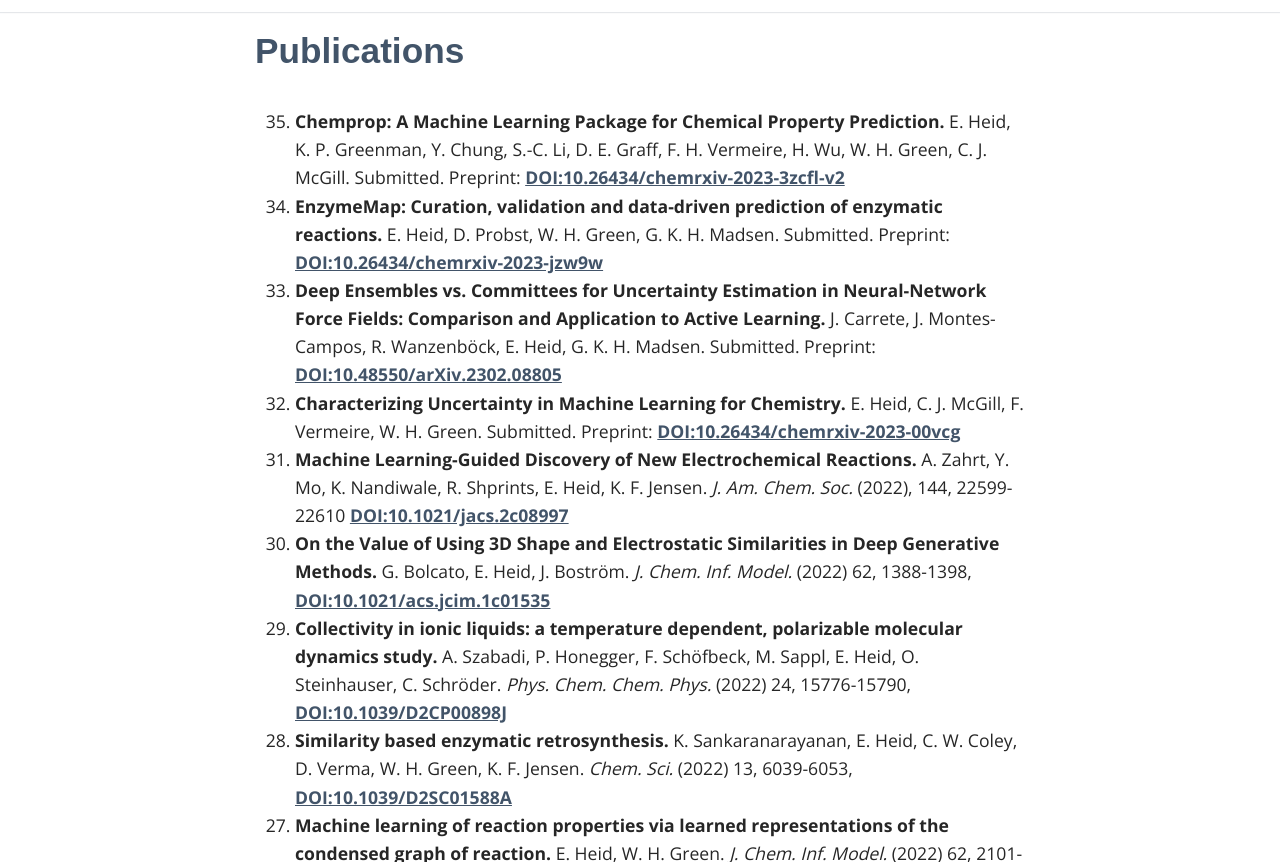
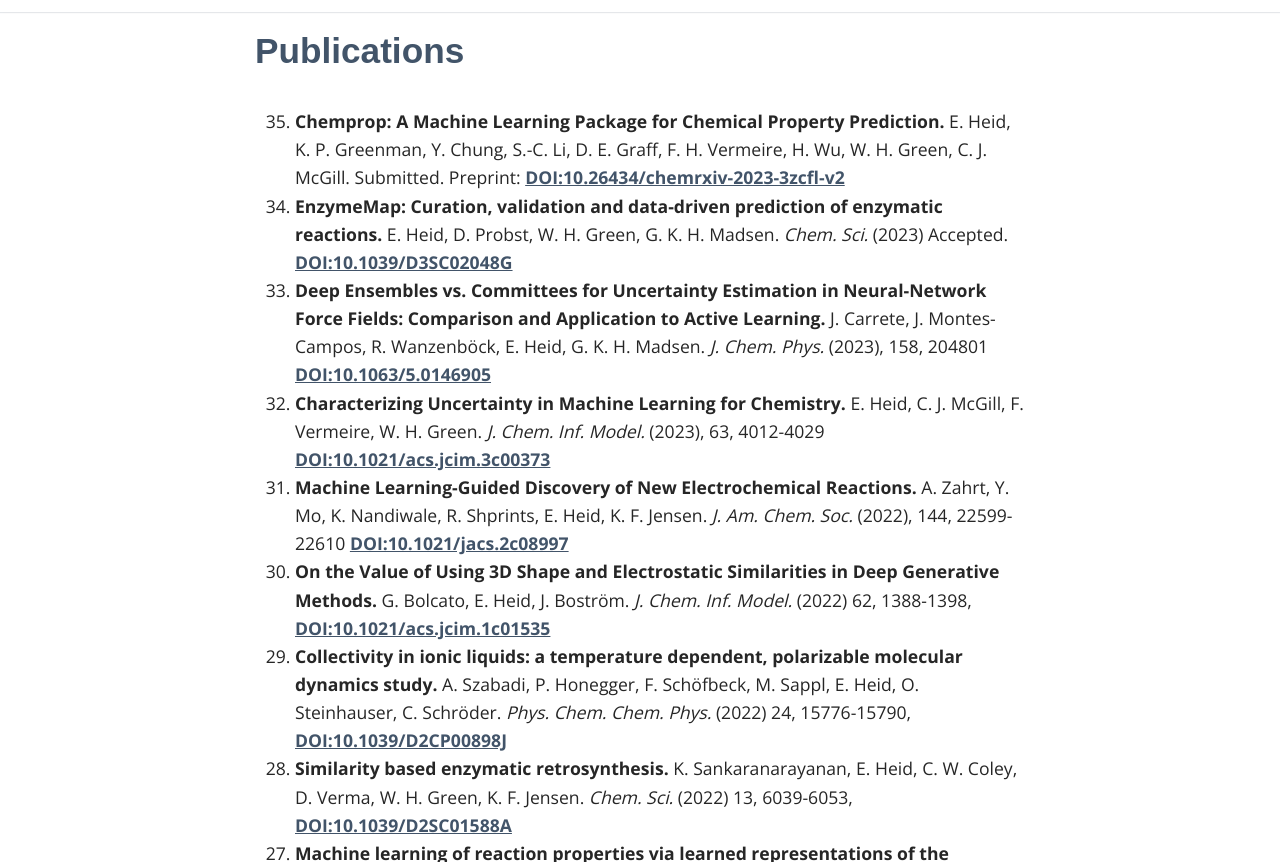
Before and after one commit to hesther/hesther.github.io, a Jekyll site: the page built from _pages/04_publications.md, in a window 1280 px wide and 900 px high, scrolled down 466 px, cut to the strip 38-900 px from the top of the window. Built offline with Jekyll 4.4.1, drawn with Linux system fonts in a browser that asks for light colours; some web fonts are replaced; a style sheet for code colours, icons or effects is not loaded.

Commit message:
update refs

```diff
--- a/_pages/04_publications.md
+++ b/_pages/04_publications.md
@@ -6,9 +6,9 @@ permalink: /publications/
 
 <ol reversed>
   <li><b>Chemprop: A Machine Learning Package for Chemical Property Prediction.</b> E. Heid, K. P. Greenman, Y. Chung, S.-C. Li, D. E. Graff, F. H. Vermeire, H. Wu, W. H. Green, C. J. McGill. Submitted. Preprint:  <a href="https://doi.org/10.26434/chemrxiv-2023-3zcfl-v2">DOI:10.26434/chemrxiv-2023-3zcfl-v2</a>   </li>
-  <li><b>EnzymeMap: Curation, validation and data-driven prediction of enzymatic reactions.</b> E. Heid, D. Probst, W. H. Green, G. K. H. Madsen. Submitted. Preprint:  <a href="https://doi.org/10.26434/chemrxiv-2023-jzw9w">DOI:10.26434/chemrxiv-2023-jzw9w</a>   </li>
-  <li><b>Deep Ensembles vs. Committees for Uncertainty Estimation in Neural-Network Force Fields: Comparison and Application to Active Learning.</b> J. Carrete, J. Montes-Campos, R. Wanzenböck, E. Heid, G. K. H. Madsen. Submitted. Preprint:  <a href="https://doi.org/10.48550/arXiv.2302.08805">DOI:10.48550/arXiv.2302.08805</a>  </li>
-  <li><b>Characterizing Uncertainty in Machine Learning for Chemistry.</b> E. Heid, C. J. McGill, F. Vermeire, W. H. Green. Submitted. Preprint: <a href="https://doi.org/10.26434/chemrxiv-2023-00vcg">DOI:10.26434/chemrxiv-2023-00vcg</a>  </li>
+  <li><b>EnzymeMap: Curation, validation and data-driven prediction of enzymatic reactions.</b> E. Heid, D. Probst, W. H. Green, G. K. H. Madsen. <i> Chem. Sci. </i> (2023) Accepted.  <a href="https://doi.org/10.1039/D3SC02048G">DOI:10.1039/D3SC02048G</a>   </li>
+  <li><b>Deep Ensembles vs. Committees for Uncertainty Estimation in Neural-Network Force Fields: Comparison and Application to Active Learning.</b> J. Carrete, J. Montes-Campos, R. Wanzenböck, E. Heid, G. K. H. Madsen. <i> J. Chem. Phys. </i> (2023), 158, 204801   <a href="https://doi.org/10.1063/5.0146905">DOI:10.1063/5.0146905</a>  </li>
+  <li><b>Characterizing Uncertainty in Machine Learning for Chemistry.</b> E. Heid, C. J. McGill, F. Vermeire, W. H. Green. <i> J. Chem. Inf. Model. </i> (2023), 63, 4012-4029  <a href="https://doi.org/10.1021/acs.jcim.3c00373">DOI:10.1021/acs.jcim.3c00373</a>  </li>
   <li><b>Machine Learning-Guided Discovery of New Electrochemical Reactions.</b> A. Zahrt, Y. Mo, K. Nandiwale, R. Shprints, E. Heid, K. F. Jensen. <i> J. Am. Chem. Soc. </i> (2022), 144, 22599-22610 <a href="https://doi.org/10.1021/jacs.2c08997">DOI:10.1021/jacs.2c08997</a> </li>
   <li><b>On the Value of Using 3D Shape and Electrostatic Similarities in Deep Generative Methods.</b> G. Bolcato, E. Heid, J. Boström. <i>J. Chem. Inf. Model.</i> (2022) 62, 1388-1398, <a href="https://doi.org/10.1021/acs.jcim.1c01535">DOI:10.1021/acs.jcim.1c01535</a></li>
   <li> <b> Collectivity in ionic liquids: a temperature dependent, polarizable molecular dynamics study.</b> A. Szabadi, P. Honegger, F. Schöfbeck, M. Sappl, E. Heid, O. Steinhauser, C. Schröder. <i> Phys. Chem. Chem. Phys.</i> (2022) 24, 15776-15790, <a href="https://doi.org/10.1039/D2CP00898J">DOI:10.1039/D2CP00898J</a></li>
```
